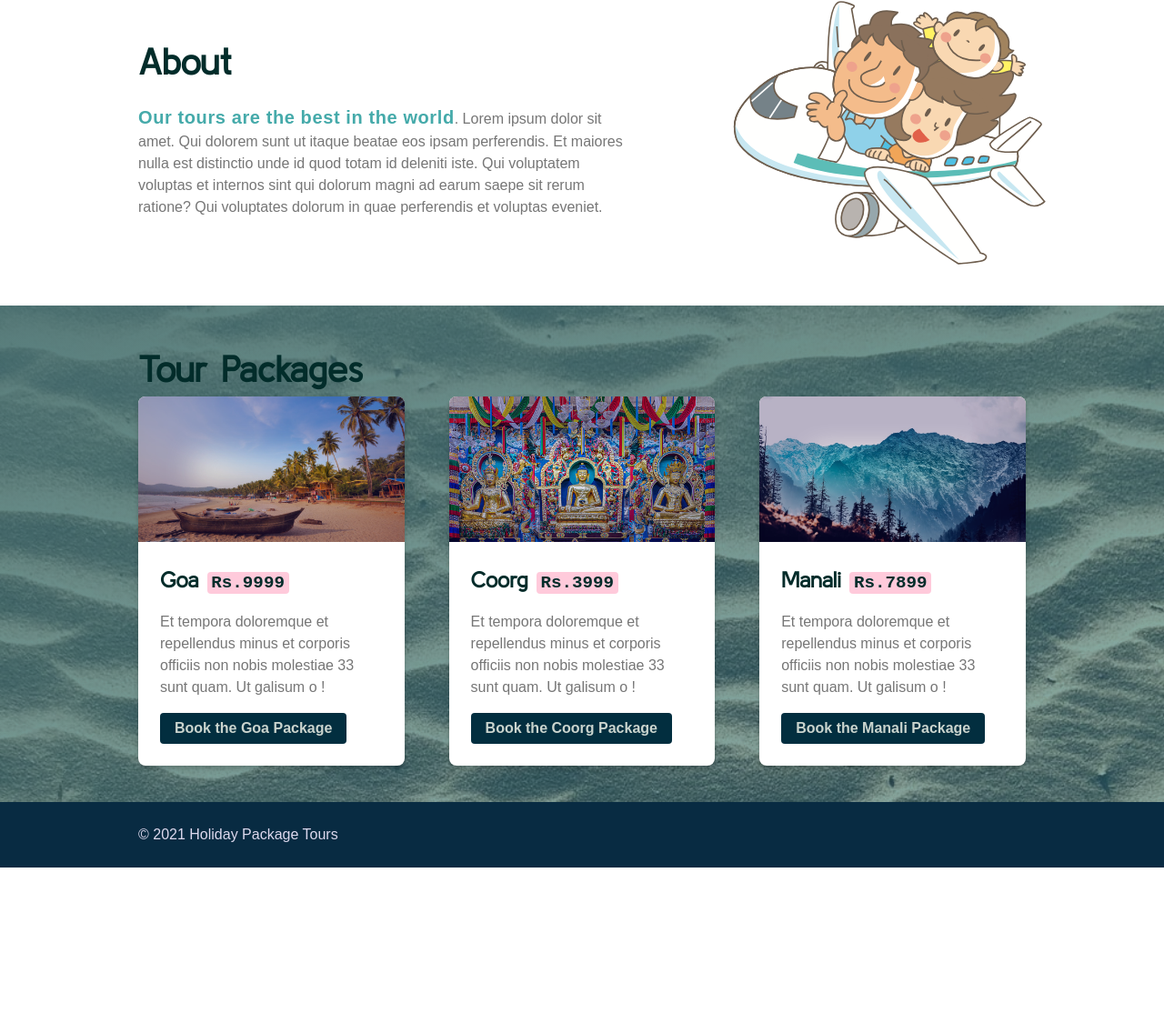
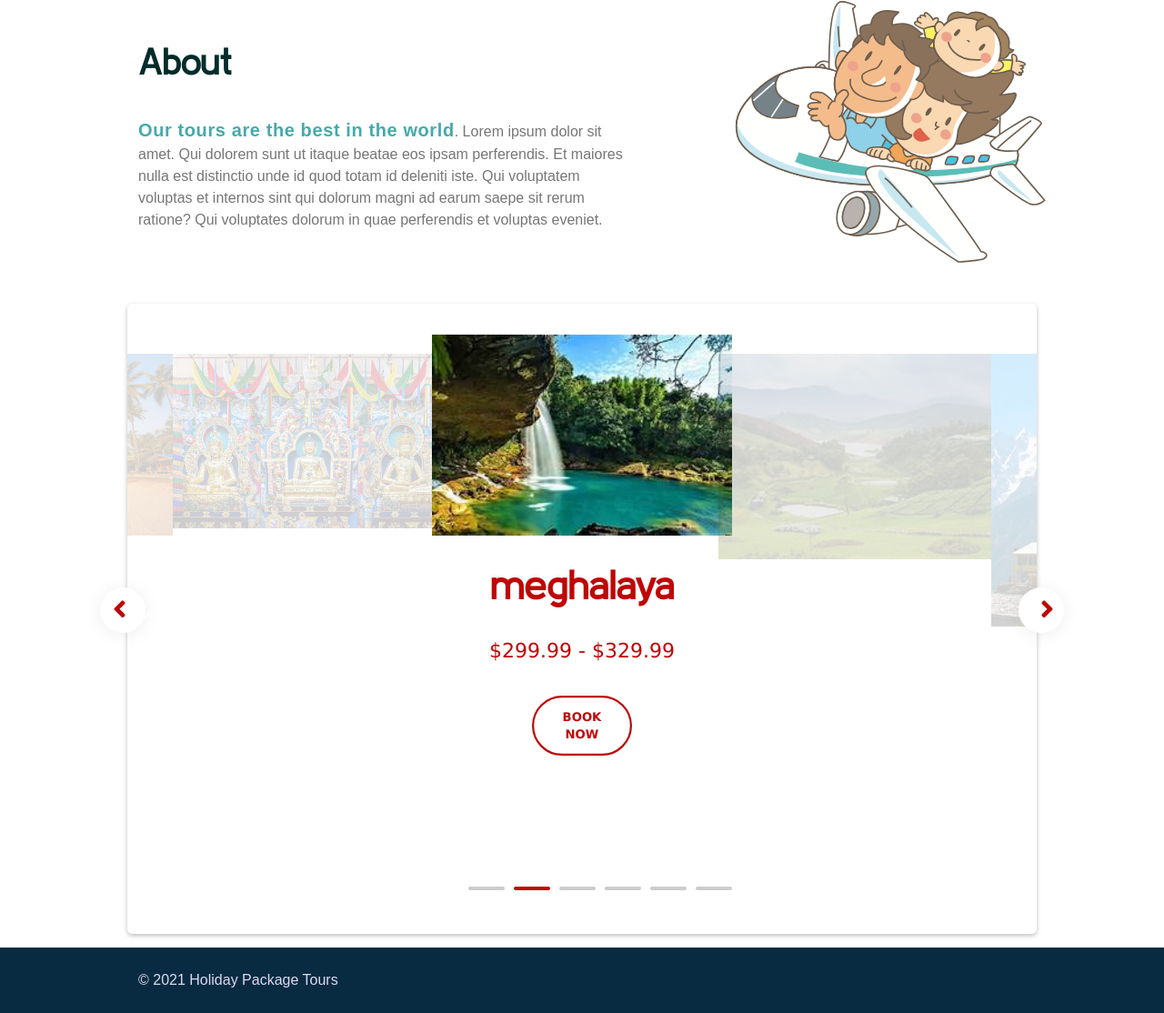
Before and after one commit to TenzinYangzom158/HolidayPackage, a plain HTML site: page index.html in a window 1280 px wide. Shown: the part 442-1556 px from the top of the page at 91% size. Before the commit the page ends 1396 px from the top, so only its background shows below. Drawn offline with nearby package versions, Linux system fonts and the light colour scheme.

Commit message:
card slider commit

```diff
--- a/index.html
+++ b/index.html
@@ -5,10 +5,9 @@
     <title>Holiday Packages</title>
     <meta charset="utf-8" />
     <meta name="viewport" content="width=device-width, initial-scale=1" />
-    <link
-      href="https://fonts.googleapis.com/css2?family=Kulim+Park&display=swap"
-      rel="stylesheet"
-    />
+    <link href="https://fonts.googleapis.com/css2?family=Kulim+Park&display=swap" rel="stylesheet"/>
+    <link rel="stylesheet" href="https://cdnjs.cloudflare.com/ajax/libs/font-awesome/5.15.1/css/all.min.css" integrity="sha512-+4zCK9k+qNFUR5X+cKL9EIR+ZOhtIloNl9GIKS57V1MyNsYpYcUrUeQc9vNfzsWfV28IaLL3i96P9sdNyeRssA==" crossorigin="anonymous" />
+	  <link rel="stylesheet" href="https://cdn.jsdelivr.net/jquery.slick/1.6.0/slick.css">
     <link rel="stylesheet" href="style.css" />
   </head>
 
@@ -44,6 +43,63 @@
           dolorum in quae perferendis et voluptas eveniet.
         </p>
       </section>
+
+      <section class="slider">
+        <div>
+          <img src="img/coorg.jpg">
+          <div class="desc">
+            <h2><span>Coorg</span></h2>
+            <p>$289.99 - $299.99</p>
+            <a href="#" class="btn">Book Now</a>
+          </div>
+        </div>
+
+        <div>
+          <img src="img/meghalaya.jpg">
+          <div class="desc">
+            <h2><span>meghalaya</span> </h2>
+            <p>$299.99 - $329.99</p>
+            <a href="#" class="btn">Book Now</a>
+          </div>
+        </div>
+
+        <div>
+          <img src="img/ooty.jpg">
+          <div class="desc">
+            <h2><span>ooty</span> </h2>
+            <p>$289.99 - $299.99</p>
+            <a href="#" class="btn">Book Now</a>
+          </div>
+        </div>
+
+        <div>
+          <img src="img/dhasa.jpg">
+          <div class="desc">
+            <h2><span>dhasa</span> </h2>
+            <p>$299.99 - $329.99</p>
+            <a href="#" class="btn">Book Now</a>
+          </div>
+        </div>
+
+        <div>
+          <img src="img/pondi.jpg">
+          <div class="desc">
+            <h2><span>pondi</span> </h2>
+            <p>$289.99 - $299.99</p>
+            <a href="#" class="btn">Book Now</a>
+          </div>
+        </div>
+
+        <div>
+          <img src="img/goa.jpg">
+          <div class="desc">
+            <h2><span>goa</span></h2>
+            <p>$299.99 - $329.99</p>
+            <a href="#" class="btn">Book Now</a>
+          </div>
+        </div>
+      </section>
+      <!--
 
       <section id="tours" class="padding-v-lg">
         <div class="wrapper center">
@@ -96,6 +152,8 @@
         </div>
       </section>
 
+    -->
+
     </main>
 
     <div class="background-black padding-v-md">
@@ -105,5 +163,36 @@
       </footer>
     </div>
 
+    <script src="https://code.jquery.com/jquery-3.4.1.min.js"></script>
+    <script src="https://cdn.jsdelivr.net/jquery.slick/1.6.0/slick.min.js"></script>
+    <script>
+      function createSlick(){
+
+      $(".slider").not('.slick-initialized').slick({
+        centerMode: true,
+          autoplay: true,
+          dots: true,
+            arrows: true,
+          slidesToShow: 3,
+          responsive: [{
+              breakpoint: 768,
+              settings: {
+                  dots: false,
+                  arrows: false,
+                  infinite: true,
+                  slidesToShow: 1,
+                  slidesToScroll: 1
+              }
+          }]
+      });
+
+    }
+    createSlick();
+
+    //Will not throw error, even if called multiple times.
+    $(window).on( 'resize', createSlick );
+
+    </script>
+
   </body>
 </html>
--- a/style.css
+++ b/style.css
@@ -379,3 +379,163 @@ label {
   margin-top: 40px;
   margin-bottom: 40px;
 }
+
+/* Slider */
+.slider h2, p {
+    margin: 30px 0 0;
+    padding: 0;
+}
+.slider p {
+    color: #bf0606;
+}
+
+.slider {
+  max-width: 1000px;
+  width: 90%;
+  margin: 15px auto;
+  background: #fff;
+  border-radius: 5px;
+  padding: 15px 0;
+  box-shadow: 0 2px 5px 0 rgba(0, 0, 0, 0.26);
+}
+
+.slick-slider button{
+  position: absolute;
+  top: 50%;
+  background: #fff;
+  border: none;
+  outline: none;
+  z-index:100;
+  width: 50px;
+  height: 50px;
+  color:#fff;
+  cursor: pointer;
+  transform: translate(0%,-70%);
+  border-radius: 36px;
+  box-shadow: 0px 2px 20px rgba(0,0,0,0.07);
+}
+.slick-slider .slick-prev{
+  left:-30px;
+}
+.slick-slider .slick-prev::before{
+  font-family: "Font Awesome 5 Free";
+  font-weight: 900;
+  content: "\f104";
+  font-size:30px;
+  color:#bf0606;
+  left: 8px;
+  position: relative;
+  z-index: 10;
+}
+.slick-slider .slick-next{
+  right:-30px;
+}
+.slick-slider .slick-next::after{
+  font-family: "Font Awesome 5 Free";
+  font-weight: 900;
+  content: "\f105";
+  font-size:30px;
+  color:#bf0606;
+  right: 15px;
+  position: relative;
+  z-index: 10;
+}
+.slick-slide {
+  color: #333;
+  padding: 40px 0;
+  font-size: 1.25em;
+  font-family: "Verdana";
+  text-align: center;
+  pointer-events: none;
+}
+
+.slick-slide .desc {
+  opacity: 0;
+}
+
+.slick-slide .desc>* {
+  transition: all 900ms ease;
+}
+
+.slick-slide .desc h2 {
+  position: relative;
+  left: 50px;
+  line-height: 1;
+}
+.slick-slide .desc h2 span{
+  color:#bf0606;
+}
+.slick-slide .desc p {
+  position: relative;
+  top: 50px;
+  opacity: 0;
+}
+
+.slick-slide img {
+  width: 100%;
+}
+
+.slick-prev:before,
+.slick-next:before {
+  color: black;
+}
+.slick-dots {
+  text-align: center;
+}
+
+.slick-dots li {
+  display: inline-block;
+  padding: 1px;
+  background: #ccc;
+  margin: 10px 5px;
+  width: 40px;
+  height: 4px;
+  border-radius: 10px;
+  cursor: pointer;
+}
+
+.slick-dots li.slick-active {
+  background: #bf0606;
+}
+
+.slick-dots button {
+  display: none;
+}
+.slick-slide {
+  opacity: 0.2;
+  transition: all 300ms ease;
+}
+
+.slick-current {
+  opacity: 1;
+  transform: scale(1.1);
+}
+
+.slick-current .desc {
+  opacity: 1;
+}
+
+.slick-current .desc h2 {
+  left: 0;
+}
+
+.slick-current .desc p {
+  top: 0;
+  opacity: 1;
+}
+
+.btn {
+  border-radius: 30px;
+  padding: 10px 20px;
+  border: 2px solid #bf0606;
+  text-decoration: none;
+  color: #bf0606;
+  font-size: .6em;
+  text-transform: uppercase;
+  display: block;
+  margin: 30px auto 0;
+  max-width: 100px;
+  width: 100%;
+  font-weight: bold;
+  pointer-events: initial;
+}
```
Also changed, not shown: img/dhasa.jpg (added), img/meghalaya.jpg (added), img/ooty.jpg (added), img/pondi.jpg (added).
